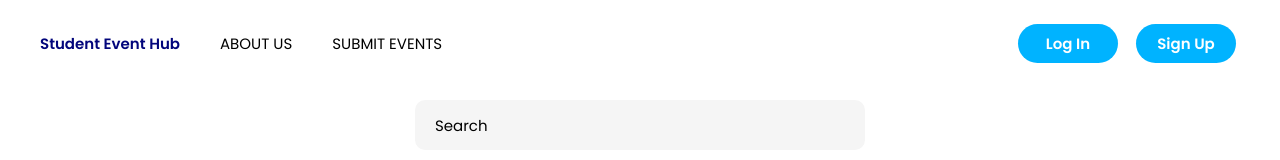
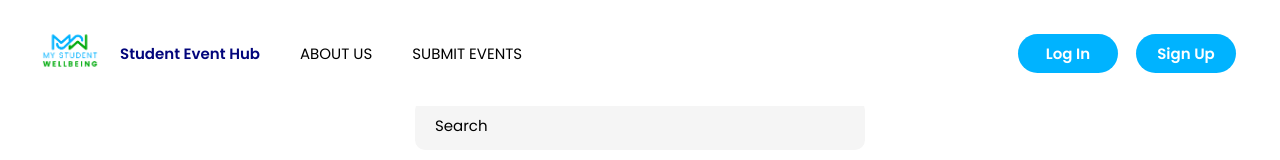
Before and after one commit to mystudentwellbeing/Campus-Event-Hub, a React (Vite) app in the folder frontend/: page / in a window 1280 px wide. Shown: the top 160 px of the page. Built offline with nearby package versions, Linux system fonts and the light colour scheme.

Commit message:
Add the logo in the nav

```diff
--- a/frontend/src/ui/navbar/NotLoggedInNav.jsx
+++ b/frontend/src/ui/navbar/NotLoggedInNav.jsx
@@ -3,6 +3,7 @@ import { useState, useRef, useEffect } from 'react';
 import Hamburger from 'hamburger-react';
 import useOutsideClick from '../../hooks/useOutsideClick';
 import Button from '../Button';
+import logo from '../../assets/logo.png';
 import styles from './NotLoggedInNav.module.css';
 
 const NotLoggedInNav = () => {
@@ -34,6 +35,9 @@ const NotLoggedInNav = () => {
 
   return (
     <div className={styles.navBarContainer}>
+      <Link to="/">
+        <img src={logo} alt="my student wellbeing logo" />
+      </Link>
       <Link to="/">
         <h2>Student Event Hub</h2>
       </Link>
--- a/frontend/src/ui/navbar/NotLoggedInNav.module.css
+++ b/frontend/src/ui/navbar/NotLoggedInNav.module.css
@@ -7,6 +7,11 @@
 
 .navBarContainer {
   justify-content: space-between;
+}
+
+.navBarContainer img {
+  height: 6rem;
+  margin-right: 2rem;
 }
 
 .navMenu {
```
Also changed, not shown: frontend/src/assets/logo.png (added).
